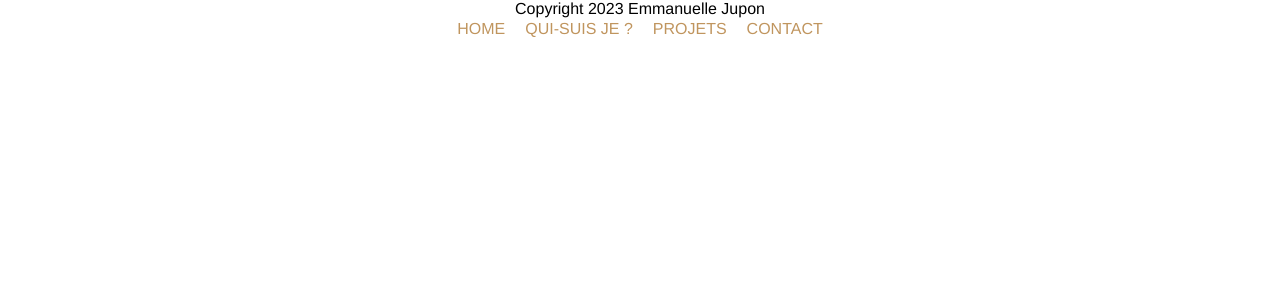
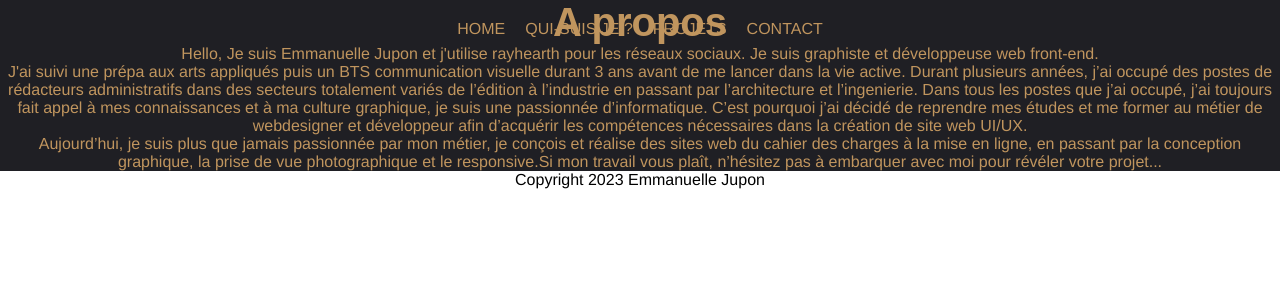
Before and after one commit to rayhearth/portfolio-2023, a React (Create React App) app: page /about in a window 1280 px wide. Shown: the top 300 px of the page. Built offline with nearby package versions, Linux system fonts and the light colour scheme; a web font is replaced by a local one.

Commit message:
creation reducer for dark theme

```diff
--- /dev/null
+++ b/src/app/store.js
@@ -0,0 +1,9 @@
+import { configureStore } from "@reduxjs/toolkit";
+import themeSlice from "../feature/theme.slice";
+
+
+export default configureStore({
+    reducer: {
+        theme: themeSlice,
+    }
+})
--- a/src/assets/sass/base/reset.scss
+++ b/src/assets/sass/base/reset.scss
@@ -26,6 +26,7 @@ body {
 
 .light {
     .text {
+        color: #178976;
     }
     .background {
         background-color: #f4e8dc;
@@ -34,6 +35,7 @@ body {
 
 .dark {
     .text {
+        color: #c0955e;
     }
     .background {
         background-color: #1f1f24;
--- /dev/null
+++ b/src/feature/theme.slice.js
@@ -0,0 +1,32 @@
+import { createSlice } from "@reduxjs/toolkit";
+
+const initialState = {
+    colors: {
+        header: "linear-gradient(180deg, #000000 0%, #2d5561 100%)",
+        body: "#f4e8dc",
+        // footer: "#003333",
+    },
+    // mobile: "768px",
+    darkmode: false,
+}
+
+const themeSlice = createSlice({
+    name: "theme",
+    initialState,
+    reducers: {
+        setDarkTheme(state) {
+            state.colors.header = "linear-gradient(180deg, #000000 0%, #2d5561 100%)";
+            state.colors.body = "#1f1f24";
+            state.darkmode = true;
+        },
+        setDefaultTheme(state) {
+            state.colors.header = "linear-gradient(180deg, #28b6be 0%, #ebd5b1 100%)";
+            state.colors.body = "#f4e8dc";
+            state.darkmode = false;
+        },
+    },
+});
+
+export const { setDarkTheme, setDefaultTheme } = themeSlice.actions;
+
+export default themeSlice.reducer;
--- a/src/index.js
+++ b/src/index.js
@@ -3,11 +3,16 @@ import ReactDOM from 'react-dom/client';
 import './assets/sass/main.scss';
 import App from './App';
 import reportWebVitals from './reportWebVitals';
+import { Provider } from 'react-redux';
+import store from './app/store';
 
 const root = ReactDOM.createRoot(document.getElementById('root'));
 root.render(
   <React.StrictMode>
-    <App />
+    <Provider store={store}>
+      <App />
+
+    </Provider>
   </React.StrictMode>
 );
 
--- a/src/pages/About.js
+++ b/src/pages/About.js
@@ -2,9 +2,24 @@ import React from 'react';
 
 const About = () => {
     return (
-        <div>
+        <section className='about dark'>
+            <div className="background">
+                <div className="text">
+                    <h1>A propos</h1>
+                    <p>
+                        Hello, Je suis Emmanuelle Jupon et j'utilise rayhearth pour les réseaux sociaux. Je suis graphiste et développeuse web front-end.
+                    </p>
+                    <p>
+                        J'ai suivi une prépa aux arts appliqués puis un BTS communication visuelle durant 3 ans avant de me lancer dans la vie active. Durant plusieurs années, j’ai occupé des postes de rédacteurs administratifs dans des secteurs totalement variés de l’édition à l’industrie en passant par l’architecture et l’ingenierie. Dans tous les postes que j’ai occupé, j’ai toujours fait appel à mes connaissances et à ma culture graphique, je suis une passionnée d’informatique. C’est pourquoi j’ai décidé de reprendre mes études et me former au métier de webdesigner et développeur afin d’acquérir les compétences nécessaires dans la création de site web UI/UX.
+                    </p>
+                    <p>
+                        Aujourd’hui, je suis plus que jamais passionnée par mon métier, je conçois et réalise des sites web du cahier des charges à la mise en ligne, en passant par la conception graphique, la prise de vue photographique et le responsive.Si mon travail vous plaît, n’hésitez pas à embarquer avec moi pour révéler votre projet...
+                    </p>
 
-        </div>
+                </div>
+
+            </div>
+        </section>
     );
 };
 
--- a/src/pages/Home.js
+++ b/src/pages/Home.js
@@ -1,16 +1,23 @@
 import React from 'react';
 import { useNavigate } from 'react-router-dom';
+import { useSelector } from 'react-redux';
 
 
 const Home = () => {
+
+    const darkmode = useSelector((state) => state.theme.darkmode);
 
     let navigate = useNavigate()
     const projets = () => { navigate('/projets') }
     const about = () => { navigate('/about') }
 
     return (
-        <section className='home ' >
-            <img className='dark stars' src={process.env.PUBLIC_URL + '/assets/img/stars.png'} alt="" />
+        <section className='home dark' >
+            <Image
+                src={!darkmode ? "./images/logo.svg" : "./images/logo_white.svg"}
+                alt="Image load fail"
+            />
+            <img className='stars dark' src={process.env.PUBLIC_URL + '/assets/img/stars.png'} alt="" />
 
             <img className='dark cloud-top-left' src={process.env.PUBLIC_URL + '/assets/img/dark-cloud-top-left.png'} alt="" />
             <img className='dark cloud-top-right' src={process.env.PUBLIC_URL + '/assets/img/dark-cloud-top-rigth.png'} alt="" />
```
Also changed, not shown: src/components/styled/Header.styles.js (added, +9 -0 lines), src/assets/sass/pages/about.scss (added).
